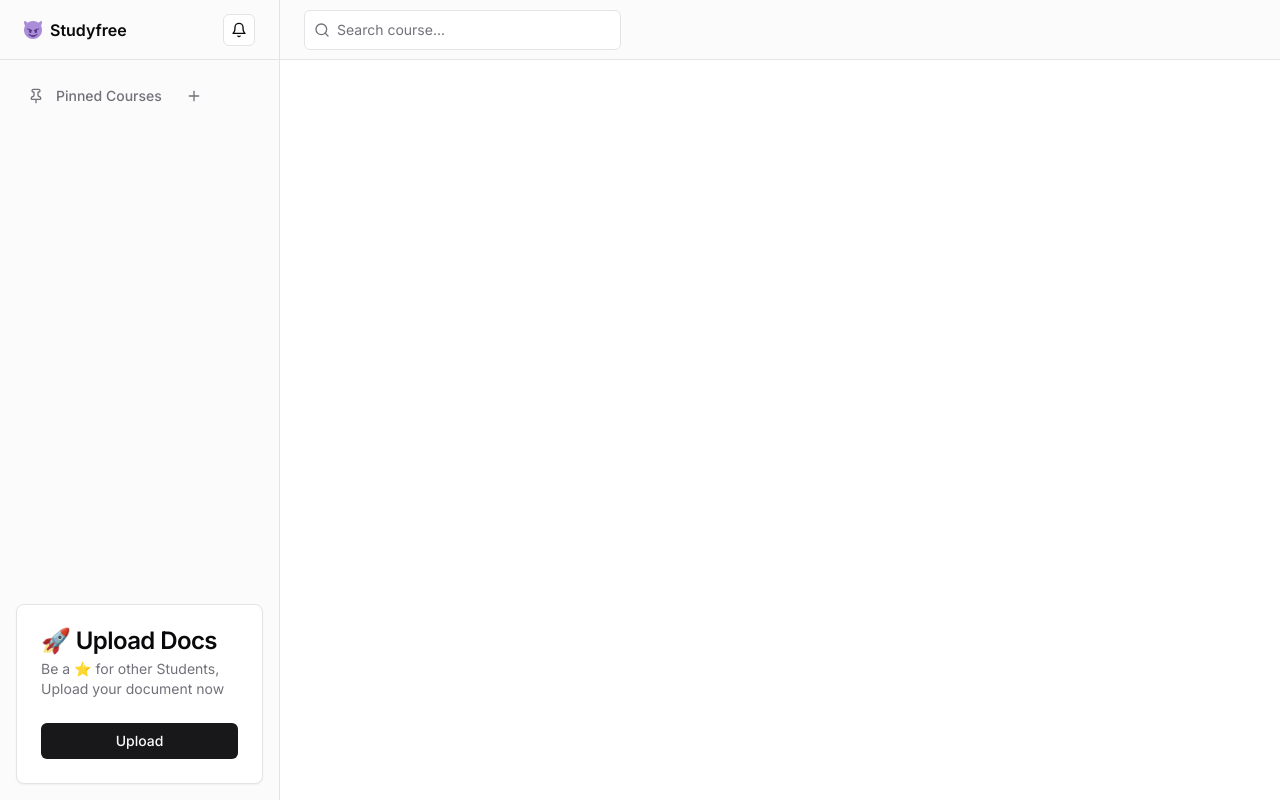
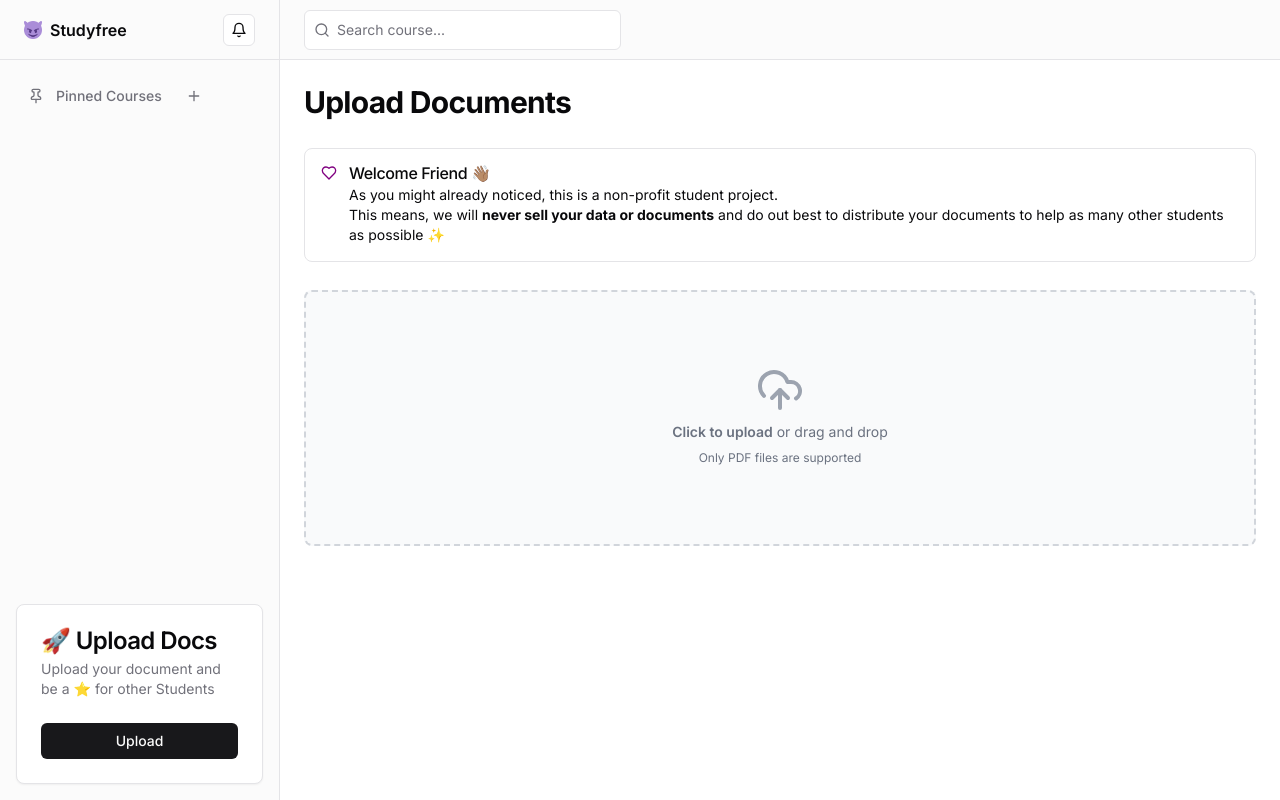
Before and after one commit to Studyfree-lol/studyfree-platform, a Next.js app in the folder apps/frontend/: page /upload in a window 1280 px wide. Built offline with nearby package versions, Linux system fonts and the light colour scheme.

Commit message:
Started with upload page

```diff
--- a/apps/frontend/app/upload/page.tsx
+++ b/apps/frontend/app/upload/page.tsx
@@ -1,5 +1,42 @@
-import Image from "next/image";
+import { TypographyH1 } from "@/components/typographie";
+import { Alert, AlertDescription, AlertTitle } from "@/components/ui/alert";
+import { HeartIcon, UploadCloudIcon } from "lucide-react";
 
 export default function Search() {
-  return <div></div>;
+  return (
+    <div>
+      <TypographyH1>Upload Documents</TypographyH1>
+
+      <Alert className="my-7">
+        <HeartIcon color="purple" className="h-4 w-4" />
+        <AlertTitle>Welcome Friend 👋🏽</AlertTitle>
+        <AlertDescription>
+          As you might already noticed, this is a non-profit student project.
+          <br />
+          This means, we will <b>never sell your data or documents</b> and do
+          out best to distribute your documents to help as many other students
+          as possible ✨
+        </AlertDescription>
+      </Alert>
+
+      <div className="flex items-center justify-center w-full">
+        <label
+          for="dropzone-file"
+          className="flex flex-col items-center justify-center w-full h-64 border-2 border-gray-300 border-dashed rounded-lg cursor-pointer bg-gray-50 dark:hover:bg-bray-800 dark:bg-gray-700 hover:bg-gray-100 dark:border-gray-600 dark:hover:border-gray-500 dark:hover:bg-gray-600"
+        >
+          <div className="flex flex-col items-center justify-center pt-5 pb-6">
+            <UploadCloudIcon className="w-12 h-12 text-gray-400 dark:text-gray-500 mb-2" />
+            <p className="mb-2 text-sm text-gray-500 dark:text-gray-400">
+              <span className="font-semibold">Click to upload</span> or drag and
+              drop
+            </p>
+            <p className="text-xs text-gray-500 dark:text-gray-400">
+              Only PDF files are supported
+            </p>
+          </div>
+          <input id="dropzone-file" type="file" className="hidden" />
+        </label>
+      </div>
+    </div>
+  );
 }
--- /dev/null
+++ b/apps/frontend/components/typographie.tsx
@@ -0,0 +1,7 @@
+export function TypographyH1({ children }: { children: React.ReactNode }) {
+  return (
+    <h1 className="scroll-m-20 text-2xl font-bold tracking-tight lg:text-3xl">
+      {children}
+    </h1>
+  );
+}
--- /dev/null
+++ b/apps/frontend/components/ui/alert.tsx
@@ -0,0 +1,59 @@
+import * as React from "react"
+import { cva, type VariantProps } from "class-variance-authority"
+
+import { cn } from "@/lib/utils"
+
+const alertVariants = cva(
+  "relative w-full rounded-lg border p-4 [&>svg~*]:pl-7 [&>svg+div]:translate-y-[-3px] [&>svg]:absolute [&>svg]:left-4 [&>svg]:top-4 [&>svg]:text-foreground",
+  {
+    variants: {
+      variant: {
+        default: "bg-background text-foreground",
+        destructive:
+          "border-destructive/50 text-destructive dark:border-destructive [&>svg]:text-destructive",
+      },
+    },
+    defaultVariants: {
+      variant: "default",
+    },
+  }
+)
+
+const Alert = React.forwardRef<
+  HTMLDivElement,
+  React.HTMLAttributes<HTMLDivElement> & VariantProps<typeof alertVariants>
+>(({ className, variant, ...props }, ref) => (
+  <div
+    ref={ref}
+    role="alert"
+    className={cn(alertVariants({ variant }), className)}
+    {...props}
+  />
+))
+Alert.displayName = "Alert"
+
+const AlertTitle = React.forwardRef<
+  HTMLParagraphElement,
+  React.HTMLAttributes<HTMLHeadingElement>
+>(({ className, ...props }, ref) => (
+  <h5
+    ref={ref}
+    className={cn("mb-1 font-medium leading-none tracking-tight", className)}
+    {...props}
+  />
+))
+AlertTitle.displayName = "AlertTitle"
+
+const AlertDescription = React.forwardRef<
+  HTMLParagraphElement,
+  React.HTMLAttributes<HTMLParagraphElement>
+>(({ className, ...props }, ref) => (
+  <div
+    ref={ref}
+    className={cn("text-sm [&_p]:leading-relaxed", className)}
+    {...props}
+  />
+))
+AlertDescription.displayName = "AlertDescription"
+
+export { Alert, AlertTitle, AlertDescription }
--- a/apps/frontend/components/upload-card.tsx
+++ b/apps/frontend/components/upload-card.tsx
@@ -14,7 +14,7 @@ export default function UploadCard() {
       <CardHeader>
         <CardTitle>🚀 Upload Docs</CardTitle>
         <CardDescription>
-          Be a ⭐️ for other Students, Upload your document now
+          Upload your document and be a ⭐️ for other Students
         </CardDescription>
       </CardHeader>
       <CardContent>
```
Also changed, not shown: 3 other files (tests, documents, lock files or other folders).
